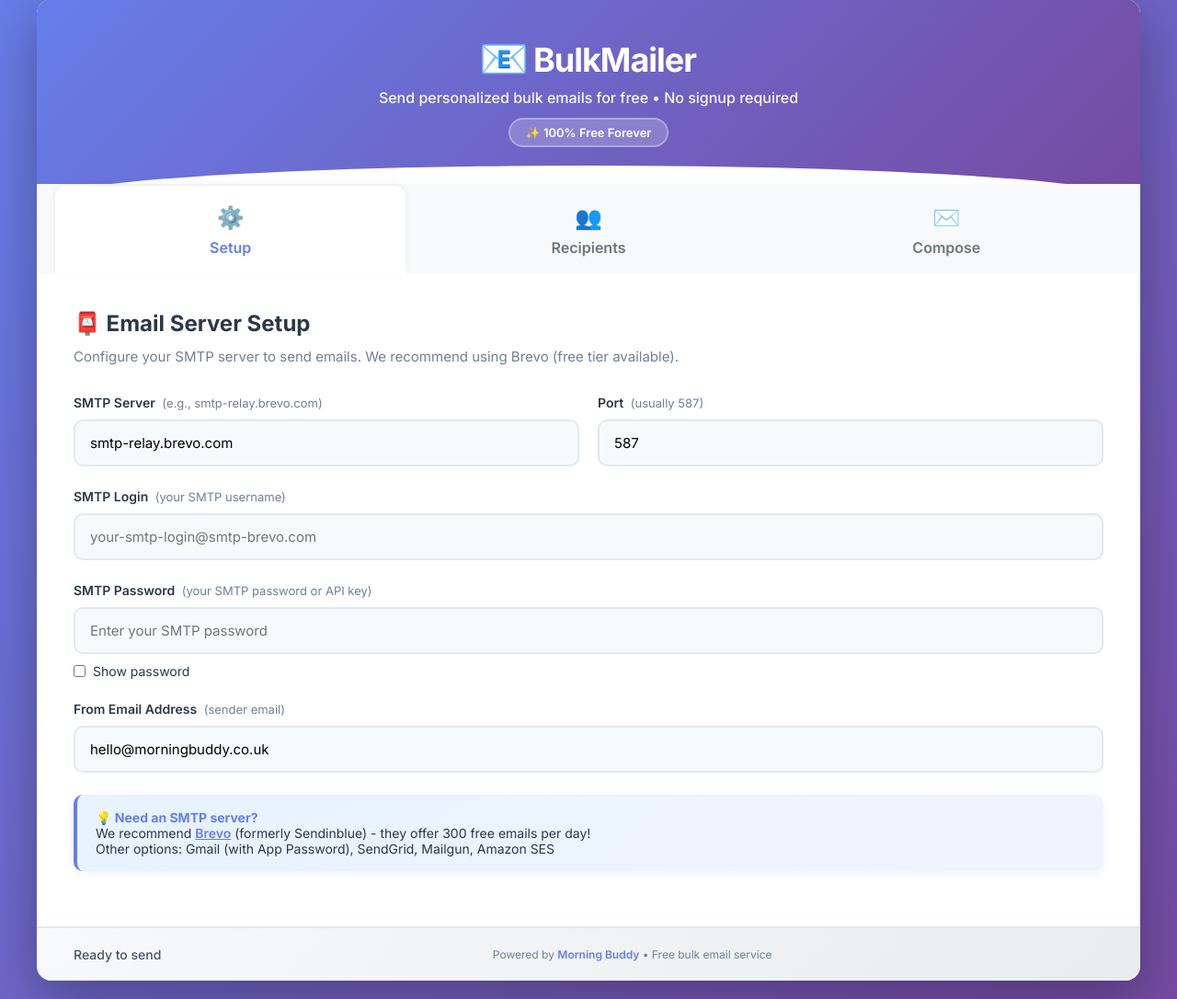
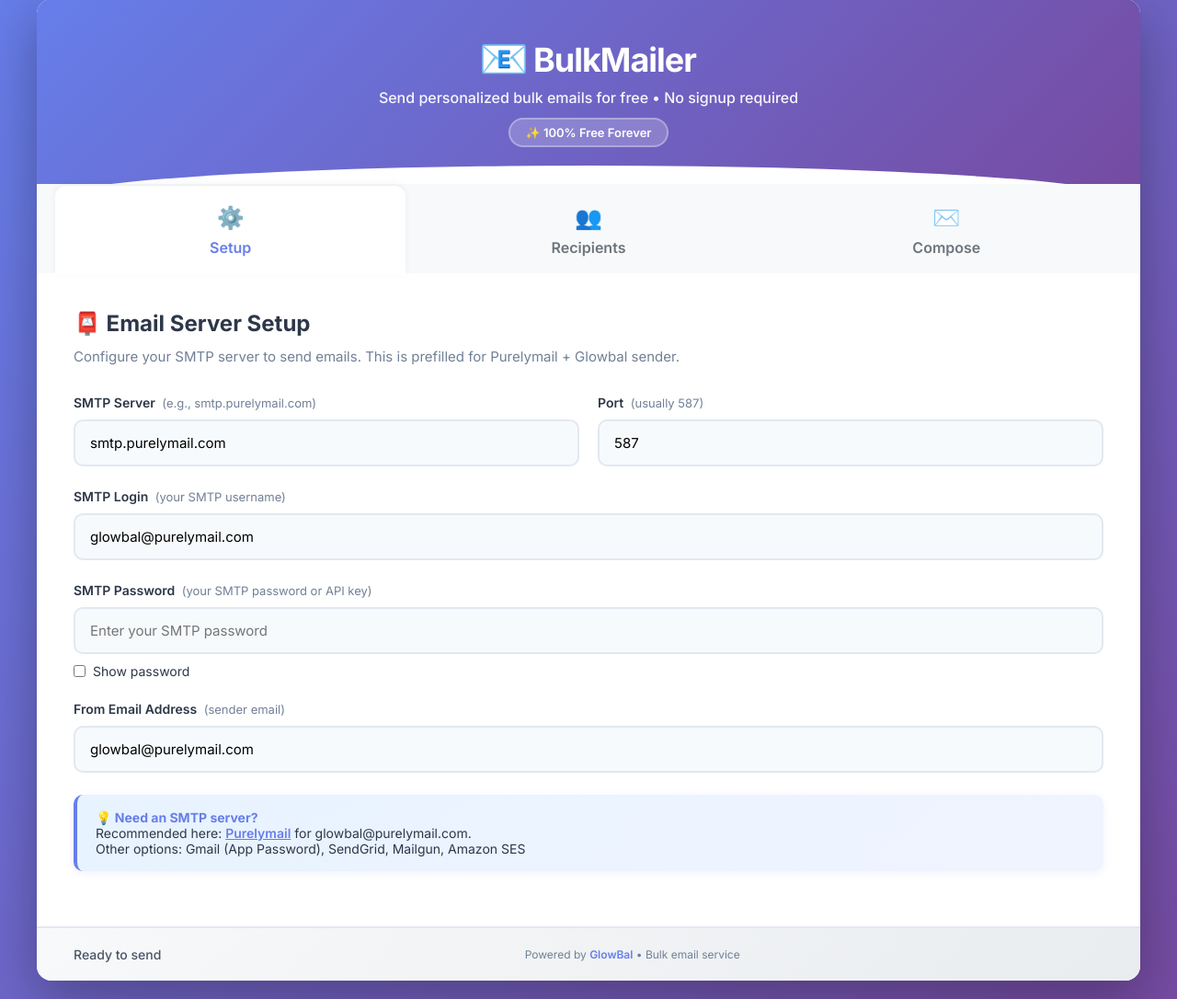
Before and after one commit to Auerlian/LapsliEmail, a Flask app: page / in a window 1280 px wide. Shown: the part 21-1107 px from the top of the page at 92% size. Run offline with Flask 3, Linux system fonts and the light colour scheme.

Commit message:
Configure bulk mailer defaults for glowbal@purelymail.com and Purelymail SMTP

```diff
--- a/app.py
+++ b/app.py
@@ -144,7 +144,7 @@ def add_email_branding(html_content):
     """Add BulkMailer branding footer to HTML emails"""
     branding_footer = '''
     <div style="margin-top: 40px; padding-top: 20px; border-top: 2px solid #e2e8f0; text-align: center; font-size: 12px; color: #718096;">
-        <p style="margin: 0;">Sent with ❤️ using <a href="https://morningbuddy.co.uk" style="color: #667eea; text-decoration: none; font-weight: 600;">BulkMailer</a> - Free bulk email service</p>
+        <p style="margin: 0;">Sent with ❤️ using <a href="https://glowbal.co.uk" style="color: #667eea; text-decoration: none; font-weight: 600;">GlowBal Mailer</a></p>
     </div>
     '''
 
--- a/templates/index.html
+++ b/templates/index.html
@@ -281,12 +281,12 @@
             <!-- Tab 1: Setup -->
             <div class="tab-content active">
                 <h2 style="margin-bottom: 12px; color: #2d3748; font-size: 24px;">📮 Email Server Setup</h2>
-                <p style="color: #718096; margin-bottom: 32px; font-size: 15px;">Configure your SMTP server to send emails. We recommend using Brevo (free tier available).</p>
+                <p style="color: #718096; margin-bottom: 32px; font-size: 15px;">Configure your SMTP server to send emails. This is prefilled for Purelymail + Glowbal sender.</p>
 
                 <div class="form-group-inline">
                     <div class="form-group">
-                        <label>SMTP Server <span class="label-hint">(e.g., smtp-relay.brevo.com)</span></label>
-                        <input type="text" id="smtp_server" value="smtp-relay.brevo.com" placeholder="smtp-relay.brevo.com">
+                        <label>SMTP Server <span class="label-hint">(e.g., smtp.purelymail.com)</span></label>
+                        <input type="text" id="smtp_server" value="smtp.purelymail.com" placeholder="smtp.purelymail.com">
                     </div>
 
                     <div class="form-group">
@@ -297,7 +297,7 @@
 
                 <div class="form-group">
                     <label>SMTP Login <span class="label-hint">(your SMTP username)</span></label>
-                    <input type="text" id="email_user" placeholder="your-smtp-login@smtp-brevo.com">
+                    <input type="text" id="email_user" value="glowbal@purelymail.com" placeholder="your-email@purelymail.com">
                 </div>
 
                 <div class="form-group">
@@ -311,13 +311,13 @@
 
                 <div class="form-group">
                     <label>From Email Address <span class="label-hint">(sender email)</span></label>
-                    <input type="email" id="from_email" value="hello@morningbuddy.co.uk" placeholder="your-email@domain.com">
+                    <input type="email" id="from_email" value="glowbal@purelymail.com" placeholder="your-email@domain.com">
                 </div>
 
                 <div class="info-box">
                     <strong>💡 Need an SMTP server?</strong><br>
-                    We recommend <a href="https://www.brevo.com" target="_blank" style="color: #667eea; font-weight: 600;">Brevo</a> (formerly Sendinblue) - they offer 300 free emails per day!<br>
-                    Other options: Gmail (with App Password), SendGrid, Mailgun, Amazon SES
+                    Recommended here: <a href="https://purelymail.com" target="_blank" style="color: #667eea; font-weight: 600;">Purelymail</a> for glowbal@purelymail.com.<br>
+                    Other options: Gmail (App Password), SendGrid, Mailgun, Amazon SES
                 </div>
             </div>
 
@@ -422,7 +422,7 @@
         <div class="status-bar">
             <div class="status-text" id="statusText">Ready to send</div>
             <div class="footer-branding">
-                Powered by <a href="https://morningbuddy.co.uk" target="_blank">Morning Buddy</a> • Free bulk email service
+                Powered by <a href="https://glowbal.co.uk" target="_blank">GlowBal</a> • Bulk email service
             </div>
             <div id="statusBadge"></div>
         </div>
```
